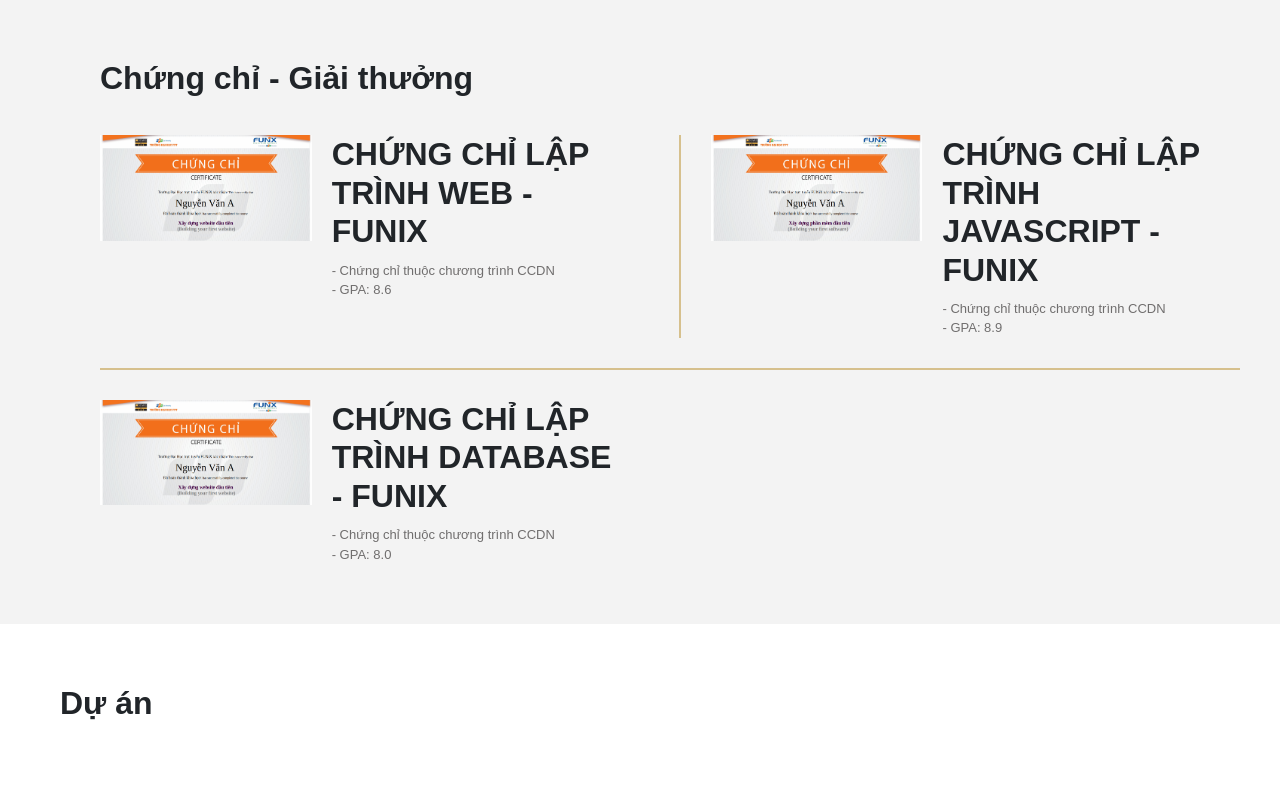
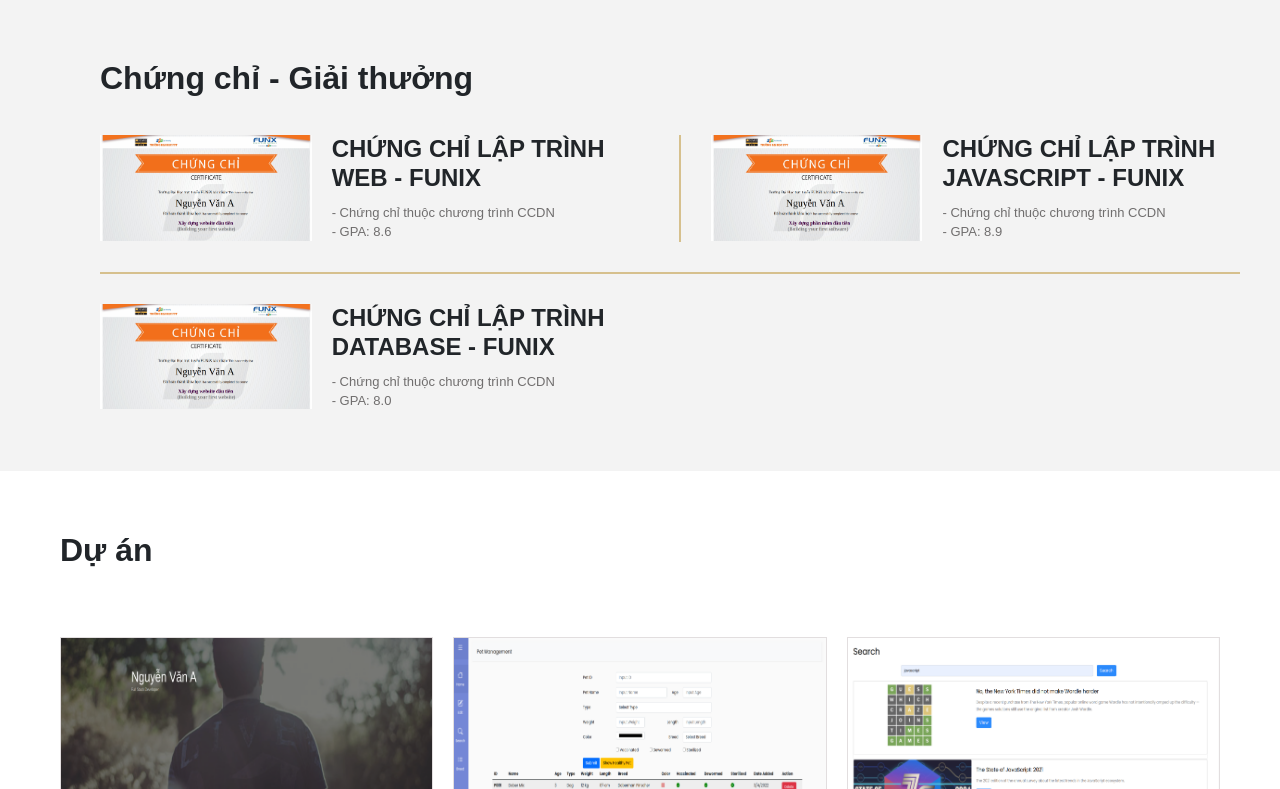
Before and after one commit to TuanHiep94/Digital-CV, a plain HTML site: page index.html in a window 1280 px wide. Shown: the part 1280-2069 px from the top of the page. Drawn offline with nearby package versions, Linux system fonts and the light colour scheme.

Commit message:
Change some texts

```diff
--- a/css/utilities.css
+++ b/css/utilities.css
@@ -43,7 +43,6 @@ h4,
 h5,
 h6 {
   font-weight: 700;
-  font-size: 2.5vw;
 }
 
 a {
```
